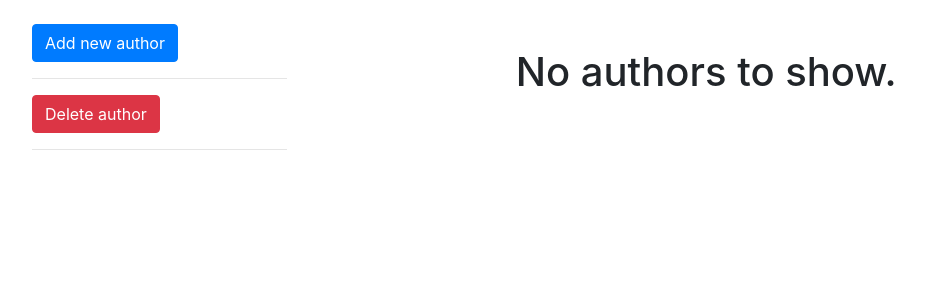
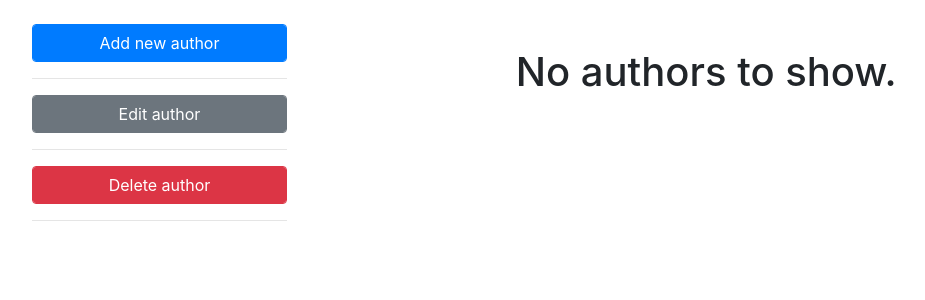
Before and after one commit to MarkoGajic93/LibraryProject, a Flask app: template app/author/templates/authors.html in a window 1280 px wide. Shown: the part 56-356 px from the top of the page, without its empty margins (53-978 px from the left). Run offline with Flask 3, Linux system fonts and the light colour scheme; the template is opened without the code that fills it, so the values that code supplies are empty; parts of the project's set-up code (start-up, migrations or seed data) failed here and were passed over; some libraries are stand-ins or nearby versions.

Commit message:
Created edit author route and updated authors HTML

```diff
--- a/app/author/templates/authors.html
+++ b/app/author/templates/authors.html
@@ -5,8 +5,9 @@
   <div class="row">
     <div class="col-lg-3">
       <div class="my-4">
-        <a href="{{ url_for('author.add_new') }}" class="btn btn-primary">Add new author</a><hr>
-        <a href="{{ url_for('author.delete') }}" class="btn btn-danger">Delete author</a><hr>
+        <a href="{{ url_for('author.add_new') }}" class="btn btn-primary form-control">Add new author</a><hr>
+        <a href="{{ url_for('author.edit') }}" class="btn btn-secondary form-control">Edit author</a><hr>
+        <a href="{{ url_for('author.delete') }}" class="btn btn-danger form-control">Delete author</a><hr>
       </div>
     </div>
     <div class="col-lg-9">
```
Also changed, not shown: app/author/routes.py (+16 -2 lines).
